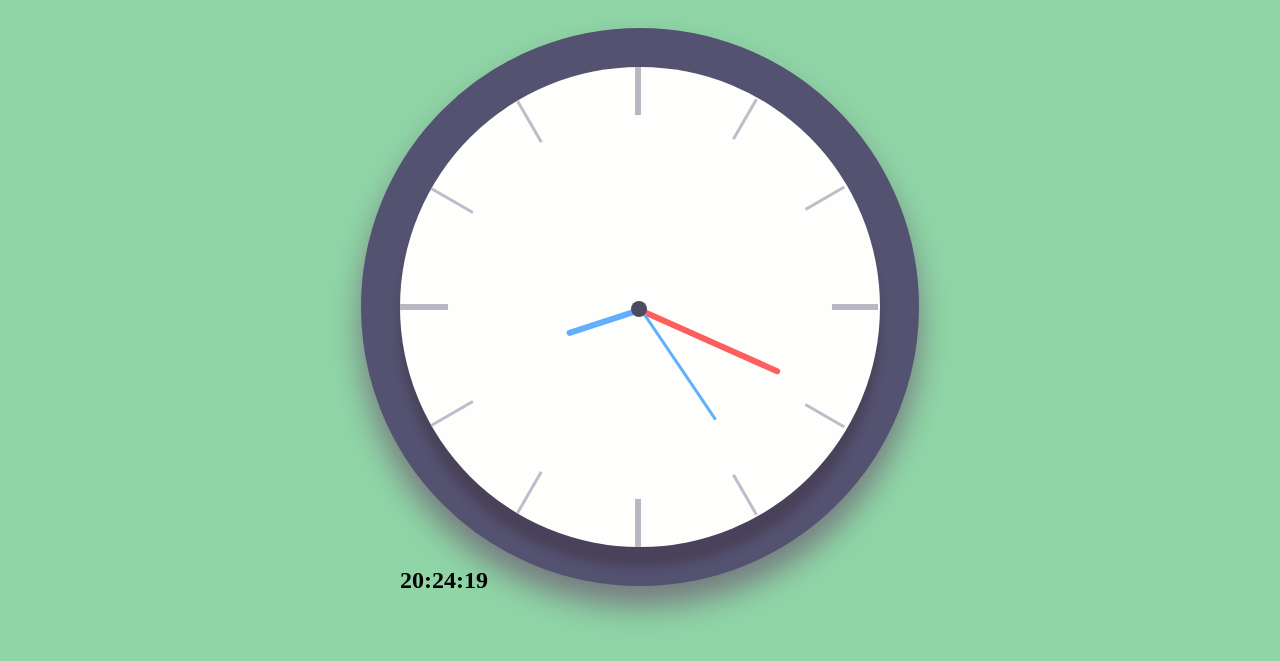
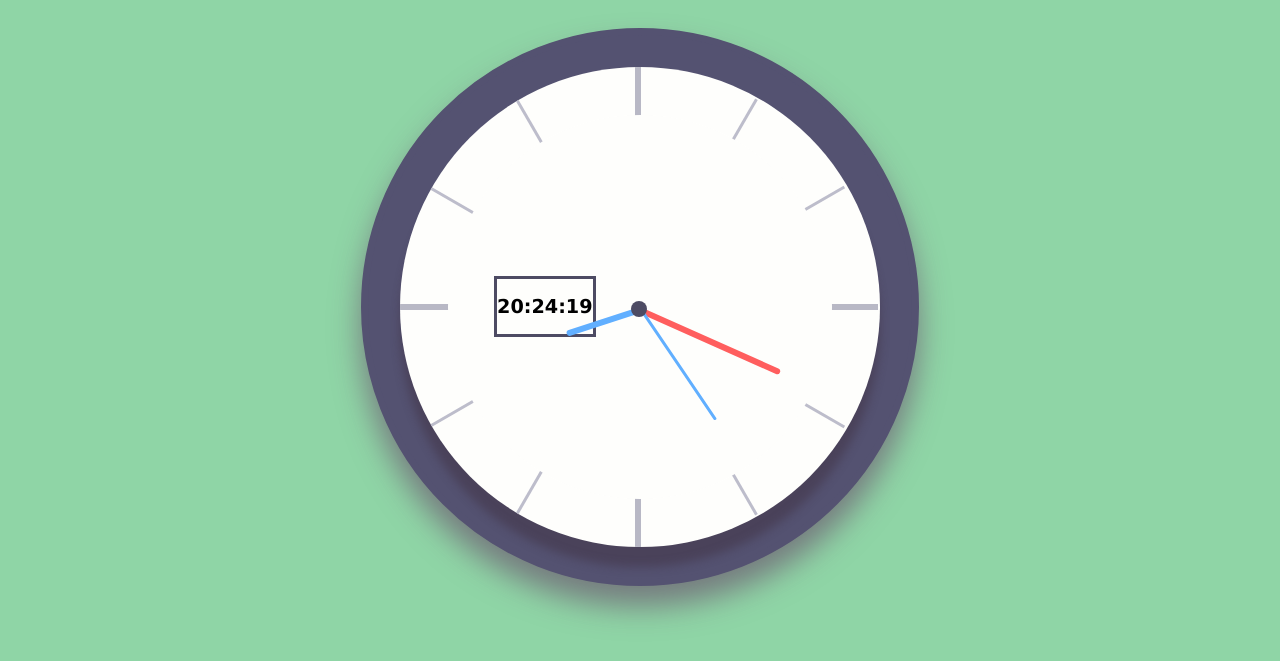
Before and after one commit to mark-rahal/world-clocks, a React app: page / in a window 1280 px wide. Shown: the part 135-796 px from the top of the page. Built offline with nearby package versions, Linux system fonts and the light colour scheme.

Commit message:
Moved digital clock to be inside the analog clock

```diff
--- a/src/index.css
+++ b/src/index.css
@@ -142,5 +142,12 @@ background-color: #8FD5A6;
 }
 
 .digital {
-
+    position: absolute;
+    left: 12%;
+    top: 42%;
+    border-style: solid;
+    border-color: #4d4b63;
+    border-width: 3px;
+    font-family: Verdana, sans-serif;
+    font-size: .8em;
 }
--- a/src/index.js
+++ b/src/index.js
@@ -67,13 +67,15 @@ class Clock extends React.Component {
                     <div className="marking marking-three"></div>
                     <div className="marking marking-four"></div>
                     <div className="inner-clock-face">
+                        <div className="digital">
+                            <h2>{this.state.date.getHours()}:{(this.state.date.getMinutes() < 10)? '0' +
+                                this.state.date.getMinutes(): this.state.date.getMinutes()}:{(this.state.date.getSeconds()
+                                < 10)? '0' + this.state.date.getSeconds(): this.state.date.getSeconds()}</h2>
+                        </div>
                         <div className="hand hour-hand"></div>
                         <div className="hand min-hand"></div>
                         <div className="hand second-hand"></div>
                     </div>
-                </div>
-                <div className="digital">
-                    <h2>{this.state.date.getHours()}:{this.state.date.getMinutes()}:{this.state.date.getSeconds()}</h2>
                 </div>
             </div>
         );
```
